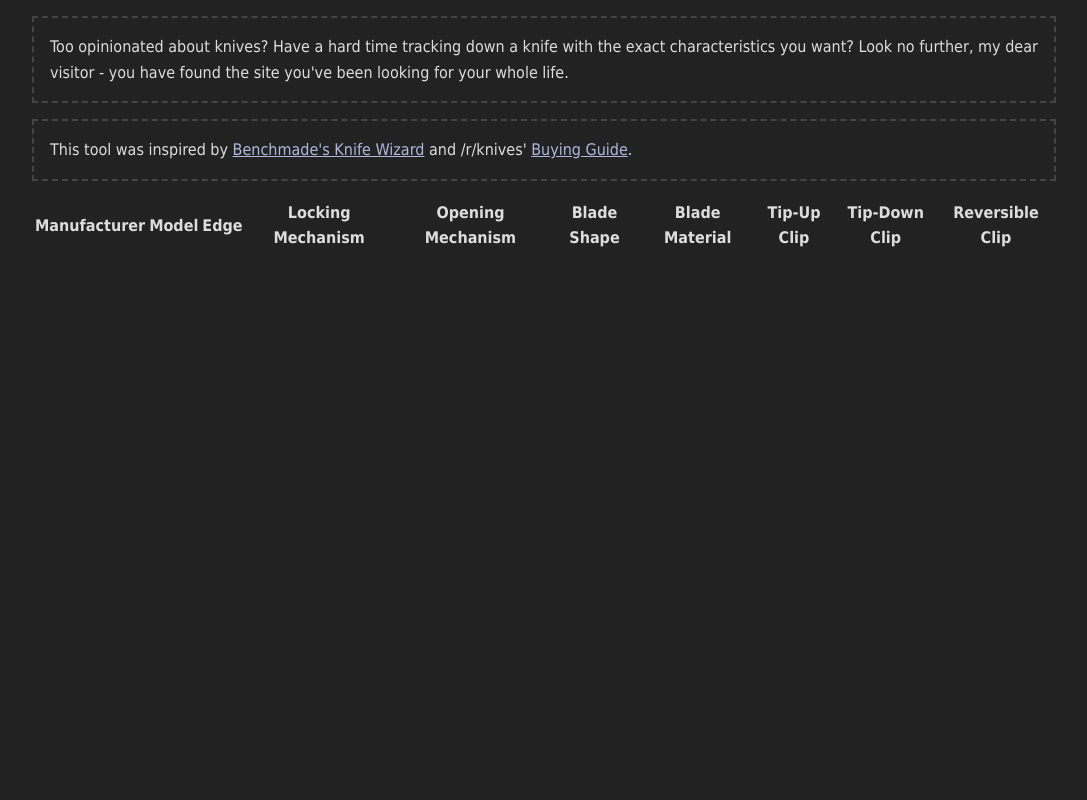
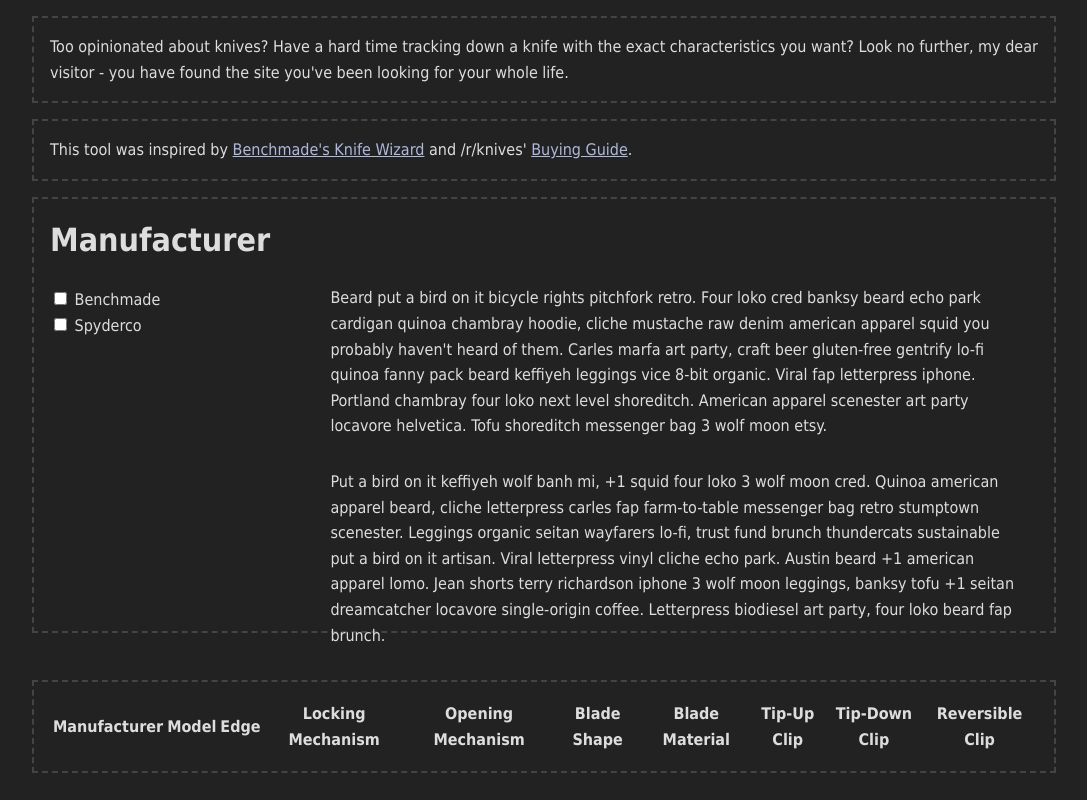
Before and after one commit to xiongchiamiov/knife-buying-wizard, a plain HTML site: page index.html in a window 1280 px wide. Shown: the whole page, without its empty margins (96-1183 px from the left). Drawn offline with Linux system fonts and the light colour scheme; a script that the page names is missing.

Commit message:
add manufacturer two-column hidey-box

```diff
--- a/index.html
+++ b/index.html
@@ -19,21 +19,41 @@
 		a:visited {
 			color: #C7AFDE;
 		}
-		p, #entries {
+		p, .infobox, table {
 			border: 2px dashed #444;
 			padding: 1em;
 		}
-		#entries {
-			list-style: none;
+		.infobox {
+			height: 400px;
 		}
-		#entries li {
-			margin: 0;
-			margin-bottom: 1em;
+		.infobox h1 {
+			margin-top: 0;
+		}
+		.infobox span {
+			display: block;
+		}
+		.infobox .left {
+			width: 25%;
+			float: left;
+		}
+		.infobox .right {
+			float: right;
+			width: 70%;
+			margin-top: -18px;
+			border: none;
 		}
 	</style>
 	<script type="text/javascript" src="https://ajax.googleapis.com/ajax/libs/mootools/1.4.1/mootools-yui-compressed.js"></script>
 	<script type="text/javascript">
 		window.addEvent('domready', function() {
+			$$('.infobox .right').setStyle('display', 'none');
+			$$('.infobox form span').addEvent('mouseenter', function(input) {
+				var value = this.children[0].value;
+				//console.log(value);
+				$$('.infobox .right').setStyle('display', 'none');
+				$(value + '-description').setStyle('display', 'block');
+			});
+
 			Enum = new Class({
 				initialize: function(values) {
 					Array.each(values, function(value) {
@@ -119,6 +139,40 @@
 		href="https://docs.google.com/document/d/1XX8a_s6Gshg6RMRtmiChjJk77ORYaJfQepLl6DUekl8">Buying
 		Guide</a>.
 	</p>
+	<div class="infobox" id="Manufacturer">
+		<h1>Manufacturer</h1>
+		<form class="left">
+			<span>
+				<input type="checkbox" value="Benchmade" id="Benchmade" />
+				<label for="Benchmade">Benchmade</label>
+			</span>
+			<span>
+				<input type="checkbox" value="Spyderco" id="Spyderco" />
+				<label for="Spyderco">Spyderco</label>
+			</span>
+		</form>
+		<p class="right" id="Benchmade-description">
+			Beard put a bird on it bicycle rights pitchfork retro. Four loko
+			cred banksy beard echo park cardigan quinoa chambray hoodie, cliche
+			mustache raw denim american apparel squid you probably haven't
+			heard of them. Carles marfa art party, craft beer gluten-free
+			gentrify lo-fi quinoa fanny pack beard keffiyeh leggings vice 8-bit
+			organic. Viral fap letterpress iphone. Portland chambray four loko
+			next level shoreditch. American apparel scenester art party
+			locavore helvetica. Tofu shoreditch messenger bag 3 wolf moon etsy.
+		</p>
+		<p class="right" id="Spyderco-description">
+			Put a bird on it keffiyeh wolf banh mi, +1 squid four loko 3 wolf
+			moon cred. Quinoa american apparel beard, cliche letterpress carles
+			fap farm-to-table messenger bag retro stumptown scenester. Leggings
+			organic seitan wayfarers lo-fi, trust fund brunch thundercats
+			sustainable put a bird on it artisan. Viral letterpress vinyl
+			cliche echo park. Austin beard +1 american apparel lomo. Jean
+			shorts terry richardson iphone 3 wolf moon leggings, banksy tofu +1
+			seitan dreamcatcher locavore single-origin coffee. Letterpress
+			biodiesel art party, four loko beard fap brunch.
+		</p>
+	</div>
 	<table id="knives">
 		<tr>
 			<th>Manufacturer</th>
```
